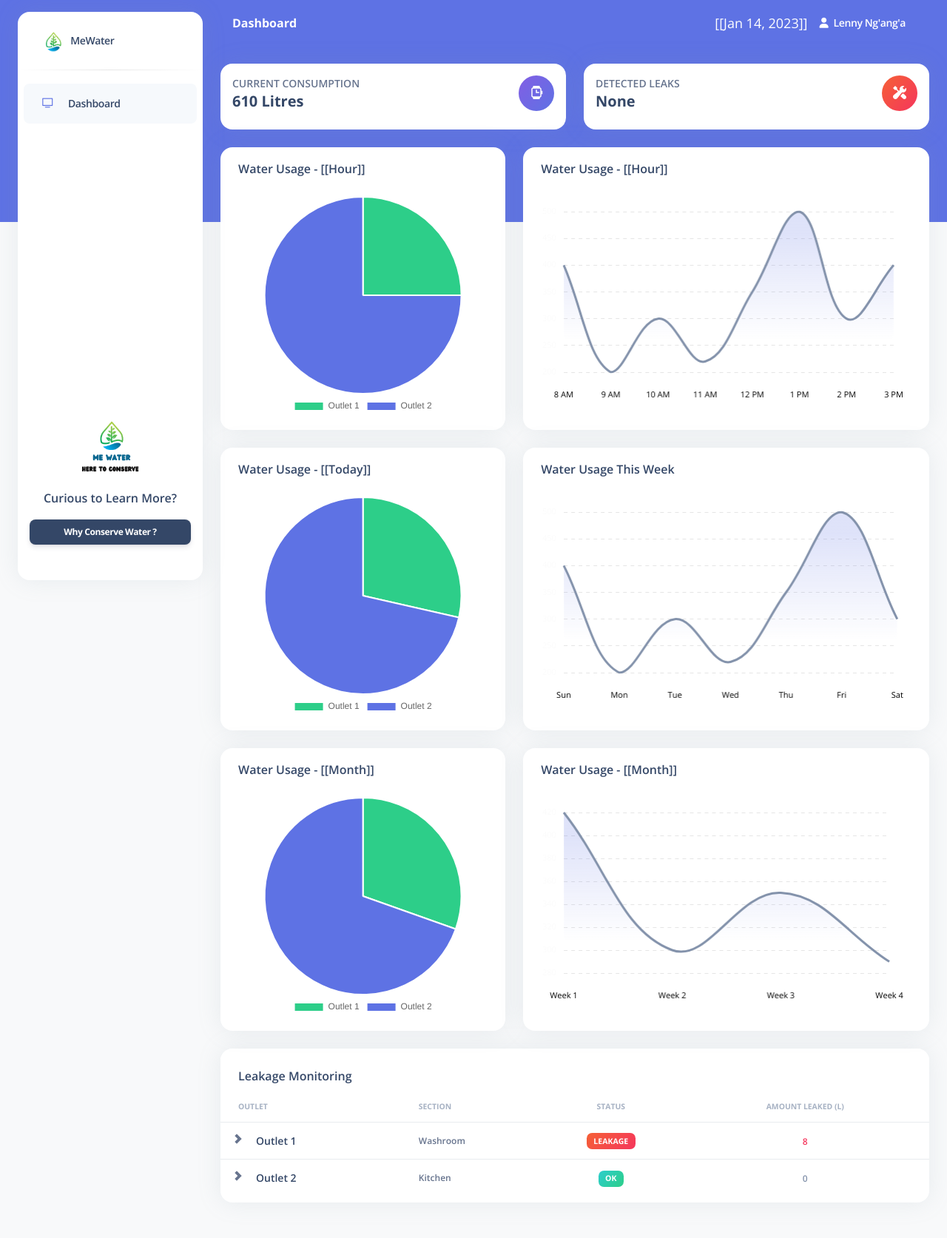
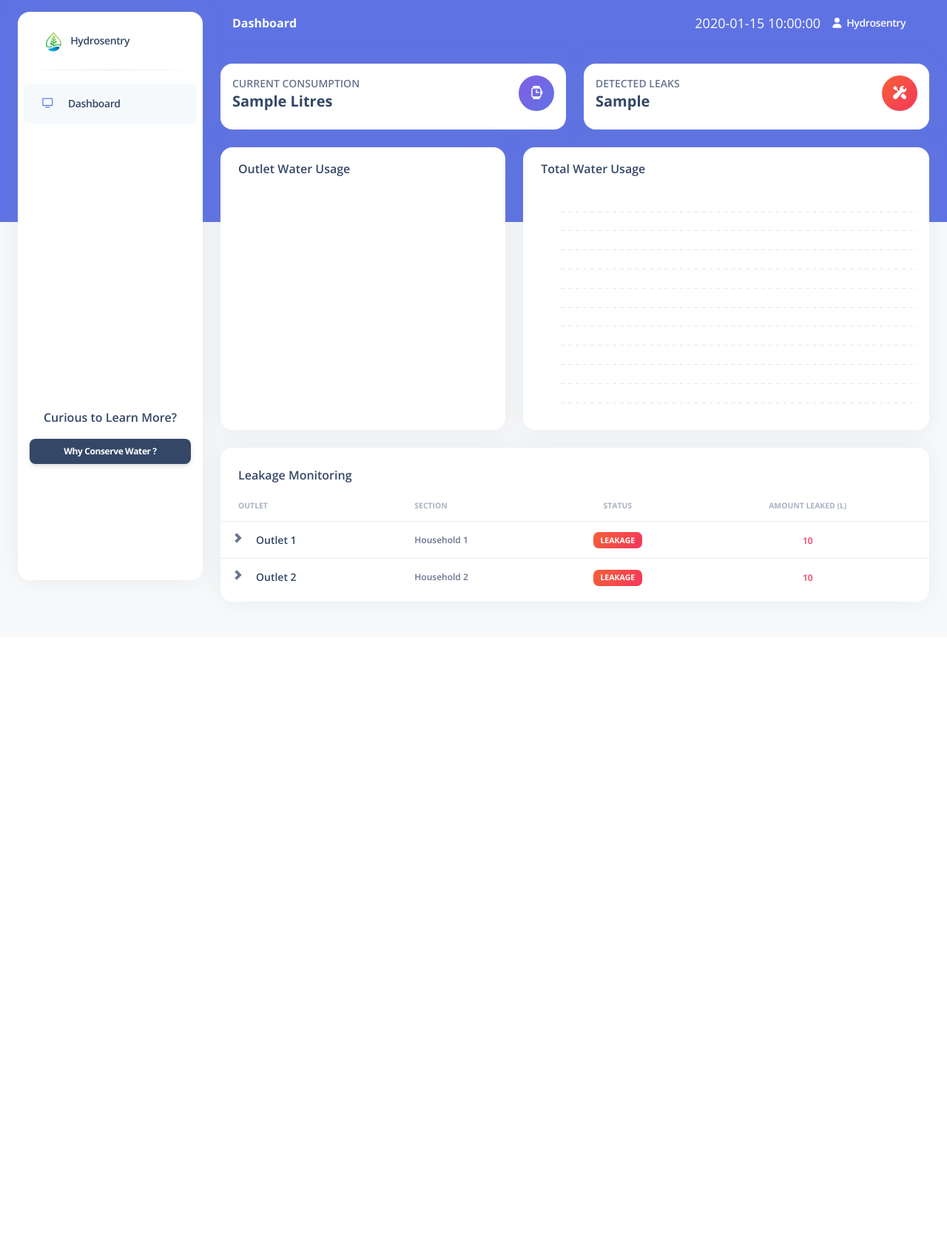
Before and after one commit to codewithlennylen/mewater-dashboard, a Flask app: template code-base/app/routes/dashboard/templates/dashboard/dashboard.html in a window 1280 px wide. Shown: the whole page at 74% size. After the commit the page ends 822 px from the top, so only its background shows below. Run offline with Flask 3, Linux system fonts and the light colour scheme; the template is opened without the code that fills it: most values are stand-ins (such as "Sample title", 1, 10 or a date in 2020); a map, chart or similar area stays blank; some libraries are stand-ins or nearby versions.

Commit message:
Dashboard Backend Complete :+1:

```diff
--- a/code-base/app/routes/dashboard/templates/dashboard/dashboard.html
+++ b/code-base/app/routes/dashboard/templates/dashboard/dashboard.html
@@ -11,7 +11,7 @@
                         <div class="numbers">
                             <p class="text-sm mb-0 text-uppercase font-weight-bold">Current Consumption</p>
                             <h5 class="font-weight-bolder">
-                                610 Litres
+                                {{ current_consumption }} Litres
                             </h5>
                             <!-- <p class="mb-0">
                       <span class="text-success text-sm font-weight-bolder">10 L</span>
@@ -36,7 +36,11 @@
                         <div class="numbers">
                             <p class="text-sm mb-0 text-uppercase font-weight-bold">Detected Leaks</p>
                             <h5 class="font-weight-bolder">
+                                {% if current_leakage_info == 0 %}
                                 None
+                                {% else %}
+                                {{ current_leakage_info }}
+                                {% endif %}
                             </h5>
                             <!-- <p class="mb-0">
                       <span class="text-success text-sm font-weight-bolder">+3%</span>
@@ -63,7 +67,7 @@
     <div class="col-lg-5 mb-lg-0 mb-4">
         <div class="card z-index-2 h-100">
             <div class="card-header pb-0 pt-3 bg-transparent">
-                <h6 class="text-capitalize">Water Usage - [[Hour]]</h6>
+                <h6 class="text-capitalize">Outlet Water Usage</h6>
                 <!-- <p class="text-sm mb-0">
                 <i class="fa fa-arrow-up text-success"></i>
                 <span class="font-weight-bold">4% more</span> in 2021
@@ -79,7 +83,7 @@
     <div class="col-lg-7 mb-lg-0 mb-4">
         <div class="card z-index-2 h-100">
             <div class="card-header pb-0 pt-3 bg-transparent">
-                <h6 class="text-capitalize">Water Usage - [[Hour]]</h6>
+                <h6 class="text-capitalize">Total Water Usage</h6>
                 <!-- <p class="text-sm mb-0">
                 <i class="fa fa-arrow-up text-success"></i>
                 <span class="font-weight-bold">4% more</span> in 2021
@@ -94,81 +98,6 @@
     </div>
 </div>
 <!-- End of Hourly Charts -->
-
-
-<!-- Daily Charts -->
-<div class="row mt-4">
-    <div class="col-lg-5 mb-lg-0 mb-4">
-        <div class="card z-index-2 h-100">
-            <div class="card-header pb-0 pt-3 bg-transparent">
-                <h6 class="text-capitalize">Water Usage - [[Today]]</h6>
-                <!-- <p class="text-sm mb-0">
-                <i class="fa fa-arrow-up text-success"></i>
-                <span class="font-weight-bold">4% more</span> in 2021
-              </p> -->
-            </div>
-            <div class="card-body p-3">
-                <div class="chart">
-                    <canvas id="daily-chart-pie" class="chart-canvas" height="300"></canvas>
-                </div>
-            </div>
-        </div>
-    </div>
-    <div class="col-lg-7 mb-lg-0 mb-4">
-        <div class="card z-index-2 h-100">
-            <div class="card-header pb-0 pt-3 bg-transparent">
-                <h6 class="text-capitalize">Water Usage This Week</h6>
-                <!-- <p class="text-sm mb-0">
-                <i class="fa fa-arrow-up text-success"></i>
-                <span class="font-weight-bold">4% more</span> in 2021
-              </p> -->
-            </div>
-            <div class="card-body p-3">
-                <div class="chart">
-                    <canvas id="daily-chart-line" class="chart-canvas" height="300"></canvas>
-                </div>
-            </div>
-        </div>
-    </div>
-</div>
-<!-- End of Daily Charts -->
-
-<!-- Weekly Charts -->
-<div class="row mt-4">
-    <div class="col-lg-5 mb-lg-0 mb-4">
-        <div class="card z-index-2 h-100">
-            <div class="card-header pb-0 pt-3 bg-transparent">
-                <h6 class="text-capitalize">Water Usage - [[Month]]</h6>
-                <!-- <p class="text-sm mb-0">
-            <i class="fa fa-arrow-up text-success"></i>
-            <span class="font-weight-bold">4% more</span> in 2021
-          </p> -->
-            </div>
-            <div class="card-body p-3">
-                <div class="chart">
-                    <canvas id="weekly-chart-pie" class="chart-canvas" height="300"></canvas>
-                </div>
-            </div>
-        </div>
-    </div>
-    <div class="col-lg-7 mb-lg-0 mb-4">
-        <div class="card z-index-2 h-100">
-            <div class="card-header pb-0 pt-3 bg-transparent">
-                <h6 class="text-capitalize">Water Usage - [[Month]]</h6>
-                <!-- <p class="text-sm mb-0">
-            <i class="fa fa-arrow-up text-success"></i>
-            <span class="font-weight-bold">4% more</span> in 2021
-          </p> -->
-            </div>
-            <div class="card-body p-3">
-                <div class="chart">
-                    <canvas id="weekly-chart-line" class="chart-canvas" height="300"></canvas>
-                </div>
-            </div>
-        </div>
-    </div>
-</div>
-<!-- End of Weekly Charts -->
 
 <!-- Leakage Table -->
 <div class="row mt-4">
@@ -211,15 +140,25 @@
                                     </div>
                                 </td>
                                 <td>
-                                    <p class="text-xs font-weight-bold mb-0">Washroom</p>
+                                    <p class="text-xs font-weight-bold mb-0">Household 1</p>
                                     <!-- <p class="text-xs text-secondary mb-0">Organization</p> -->
                                 </td>
+
+                                {% if current_leakage_info == 0 %}
+                                <td class="align-middle text-center text-sm">
+                                    <span class="badge badge-sm bg-gradient-success">OK</span>
+                                </td>
+                                <td class="align-middle text-center">
+                                    <span class="text-success text-xs font-weight-bold">{{ current_leakage_info // 2 }}</span>
+                                </td>
+                                {% else %}
                                 <td class="align-middle text-center text-sm">
                                     <span class="badge badge-sm bg-gradient-danger">LEAKAGE</span>
                                 </td>
                                 <td class="align-middle text-center">
-                                    <span class="text-danger text-xs font-weight-bold">8</span>
+                                    <span class="text-danger text-xs font-weight-bold">{{ current_leakage_info // 2 }}</span>
                                 </td>
+                                {% endif %}
                             </tr>
                             <tr>
                                 <td>
@@ -236,15 +175,26 @@
                                     </div>
                                 </td>
                                 <td>
-                                    <p class="text-xs font-weight-bold mb-0">Kitchen</p>
+                                    <p class="text-xs font-weight-bold mb-0">Household 2</p>
                                     <!-- <p class="text-xs text-secondary mb-0">Organization</p> -->
                                 </td>
+
+                                {% if current_leakage_info == 0 %}
                                 <td class="align-middle text-center text-sm">
                                     <span class="badge badge-sm bg-gradient-success">OK</span>
                                 </td>
                                 <td class="align-middle text-center">
-                                    <span class="text-secondary text-xs font-weight-bold">0</span>
+                                    <span class="text-success text-xs font-weight-bold">{{ current_leakage_info // 2}}</span>
                                 </td>
+                                {% else %}
+                                <td class="align-middle text-center text-sm">
+                                    <span class="badge badge-sm bg-gradient-danger">LEAKAGE</span>
+                                </td>
+                                <td class="align-middle text-center">
+                                    <span class="text-danger text-xs font-weight-bold">{{ current_leakage_info // 2 }}</span>
+                                </td>
+                                {% endif %}
+
                             </tr>
 
                         </tbody>
@@ -269,7 +219,7 @@
     new Chart(ctx1, {
         type: "line",
         data: {
-            labels: ["8 AM", "9 AM", "10 AM", "11 AM", "12 PM", "1 PM", "2 PM", "3 PM"],
+            labels: {{ hours | safe }},
             datasets: [{
                 label: "Water Used",
                 tension: 0.4,
@@ -279,7 +229,7 @@
                 backgroundColor: gradientStroke1,
                 borderWidth: 3,
                 fill: true,
-                data: [400, 200, 300, 220, 350, 500, 300, 400, 200, 300, 220, 350],
+                data: {{ hour_consumption | safe }},
                 maxBarThickness: 6
 
             }],
@@ -354,7 +304,7 @@
     new Chart(ctx1, {
         type: "pie",
         data: {
-            labels: ["Outlet 1", "Outlet 2"],
+            labels: {{ outlets | safe }},
             datasets: [{
                 label: "Water Used",
                 backgroundColor: [
@@ -362,7 +312,7 @@
                     '#5e72e4'
                 ],
                 // fill: true,
-                data: [20, 60],
+                data: {{ outlets_data | safe }},
                 hoverOffset: 5
 
             }],
--- a/code-base/app/templates/base.html
+++ b/code-base/app/templates/base.html
@@ -46,7 +46,7 @@
         aria-hidden="true" id="iconSidenav"></i>
       <a class="navbar-brand m-0" href=" #">
         <img src="{{ url_for('static', filename='img/favicon.png')}}" class="navbar-brand-img h-100" alt="main_logo">
-        <span class="ms-1 font-weight-bold">MeWater</span>
+        <span class="ms-1 font-weight-bold">Hydrosentry</span>
       </a>
     </div>
     <hr class="horizontal dark mt-0">
@@ -67,7 +67,7 @@
     </div>
     <div class="sidenav-footer mx-3 ">
       <div class="card card-plain shadow-none" id="sidenavCard">
-        <img class="w-50 mx-auto" src="{{ url_for('static', filename='img/me-water.png') }}" alt="sidebar_illustration">
+        <!-- <img class="w-50 mx-auto" src="" alt="sidebar_illustration"> -->
         <div class="card-body text-center p-3 w-100 pt-0">
           <div class="docs-info">
             <h6 class="mb-0">Curious to Learn More?</h6>
@@ -99,12 +99,12 @@
           </div>
           <ul class="navbar-nav  justify-content-end">
             <li class="nav-item ps-3 d-flex align-items-center">
-              <p class="my-auto text-lg text-white">[[Jan 14, 2023]]</p>
+              <p class="my-auto text-lg text-white">{{ current_date }}</p>
             </li>
             <li class="nav-item d-flex align-items-center">
               <a href="#" class="nav-link text-white font-weight-bold px-3">
                 <i class="fa fa-user me-sm-1"></i>
-                <span class="d-sm-inline d-none">Lenny Ng'ang'a</span>
+                <span class="d-sm-inline d-none">Hydrosentry</span>
               </a>
             </li>
 
```
Also changed, not shown: code-base/app/aws/aws_functions.py (+69 -0 lines), code-base/app/routes/dashboard/views.py (+33 -2 lines).
